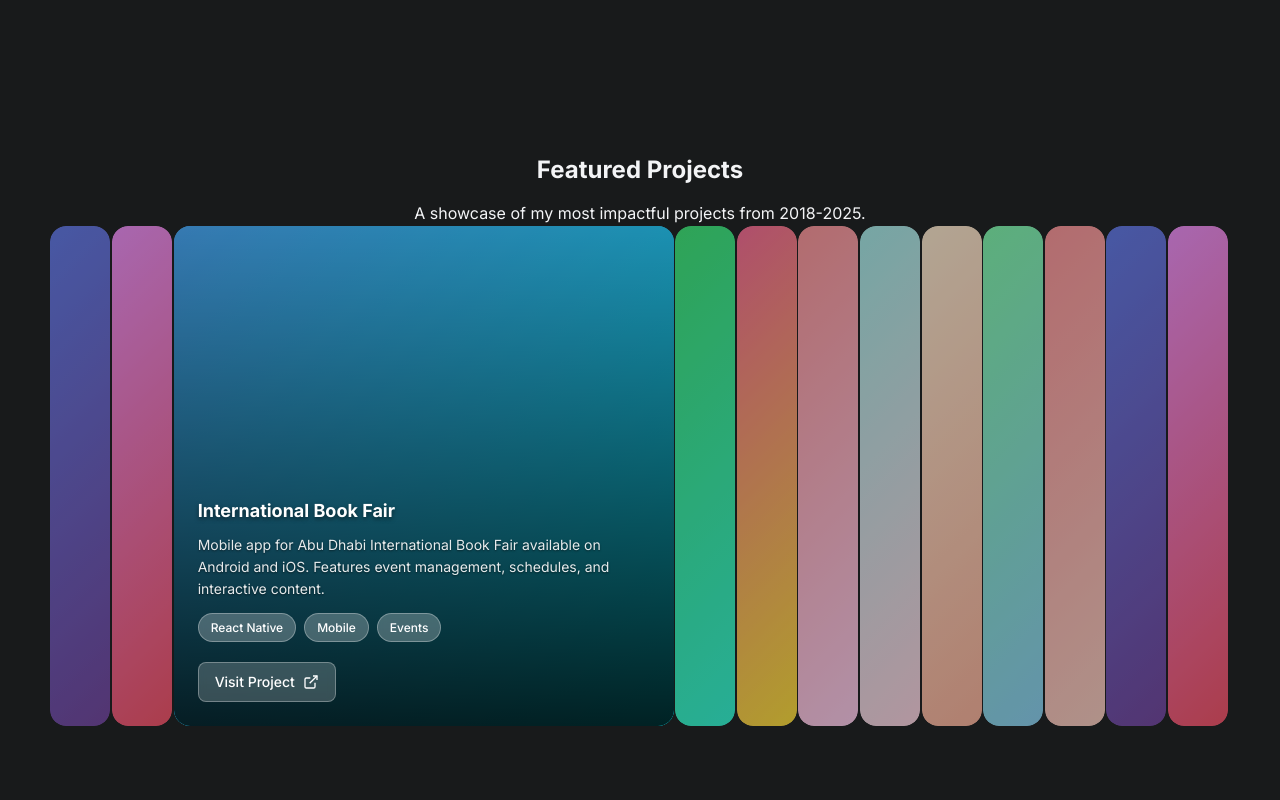
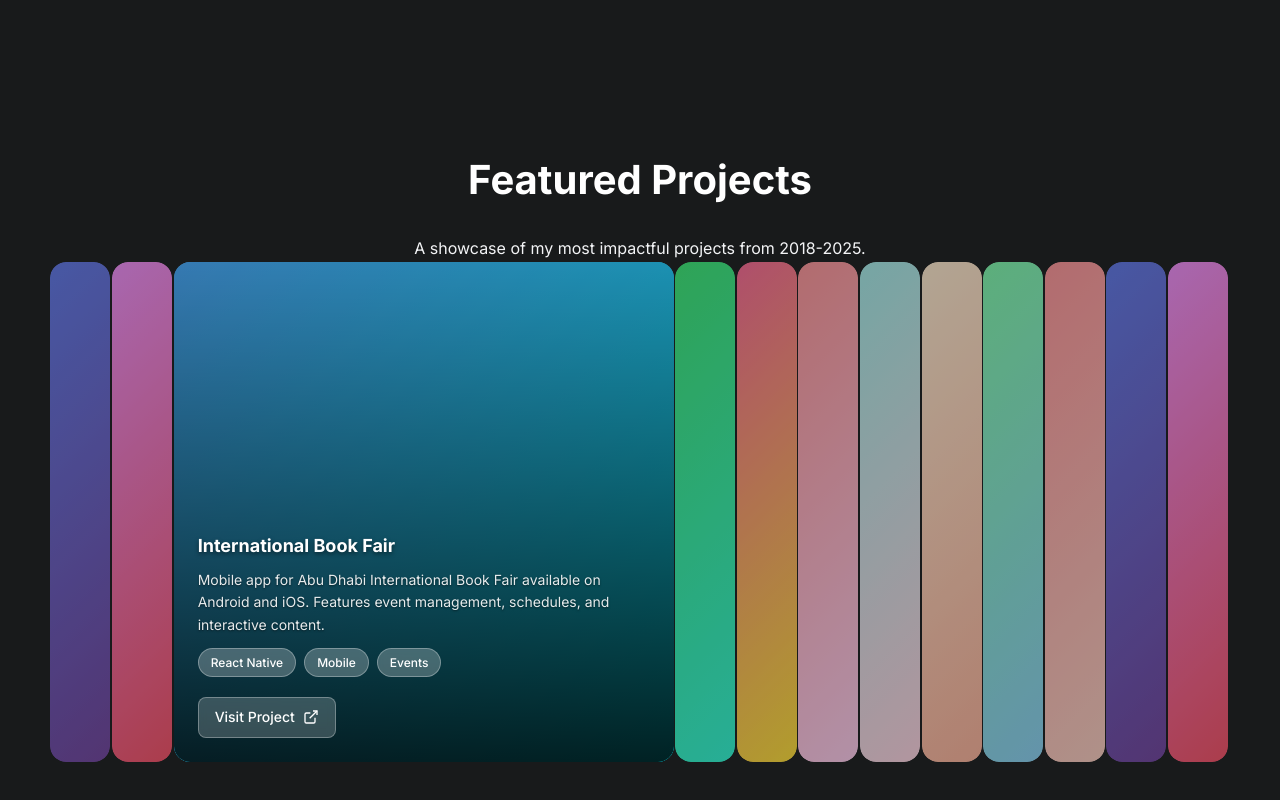
Before and after one commit to aman-technyx/amanbashir.dev, a React (Vite) app: page / in a window 1280 px wide. Shown: the part 1220-2020 px from the top of the page. Built offline with nearby package versions, Linux system fonts and the light colour scheme.

Commit message:
fix para heading of feature project

```diff
--- a/src/components/FeatureProject.jsx
+++ b/src/components/FeatureProject.jsx
@@ -307,10 +307,10 @@ const FeatureProject = () => {
                     transition={{ duration: 0.6 }}
                     className="text-center mb-16"
                 >
-                    <h2 className="text-4xl font-bold text-gray-900 dark:text-white mb-4">
+                    <h2 className="section-title">
                         Featured Projects
                     </h2>
-                    <p className="text-lg text-gray-600 dark:text-gray-300 max-w-2xl mx-auto">
+                    <p className="mx-auto">
                         A showcase of my most impactful projects from 2018-2025.
                     </p>
                 </motion.div>
```
